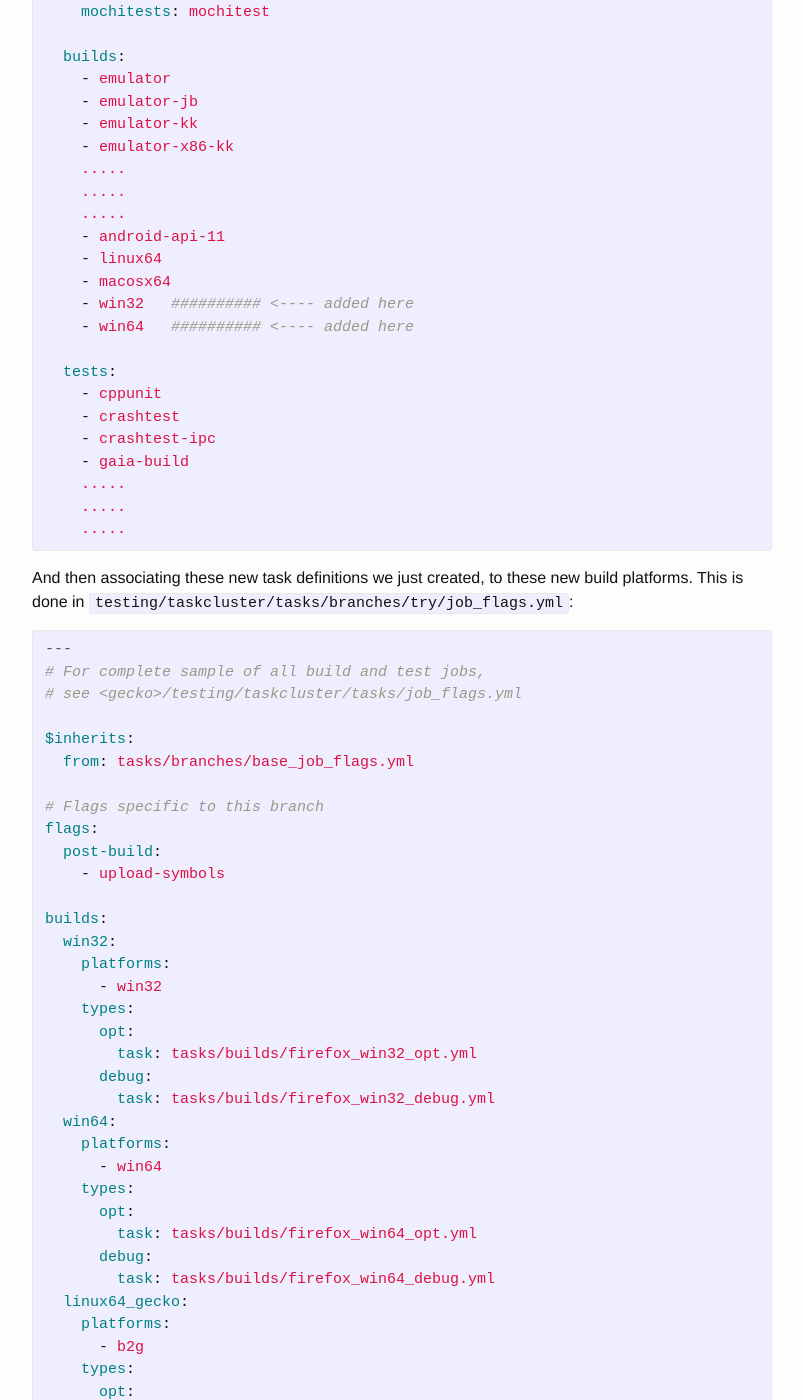
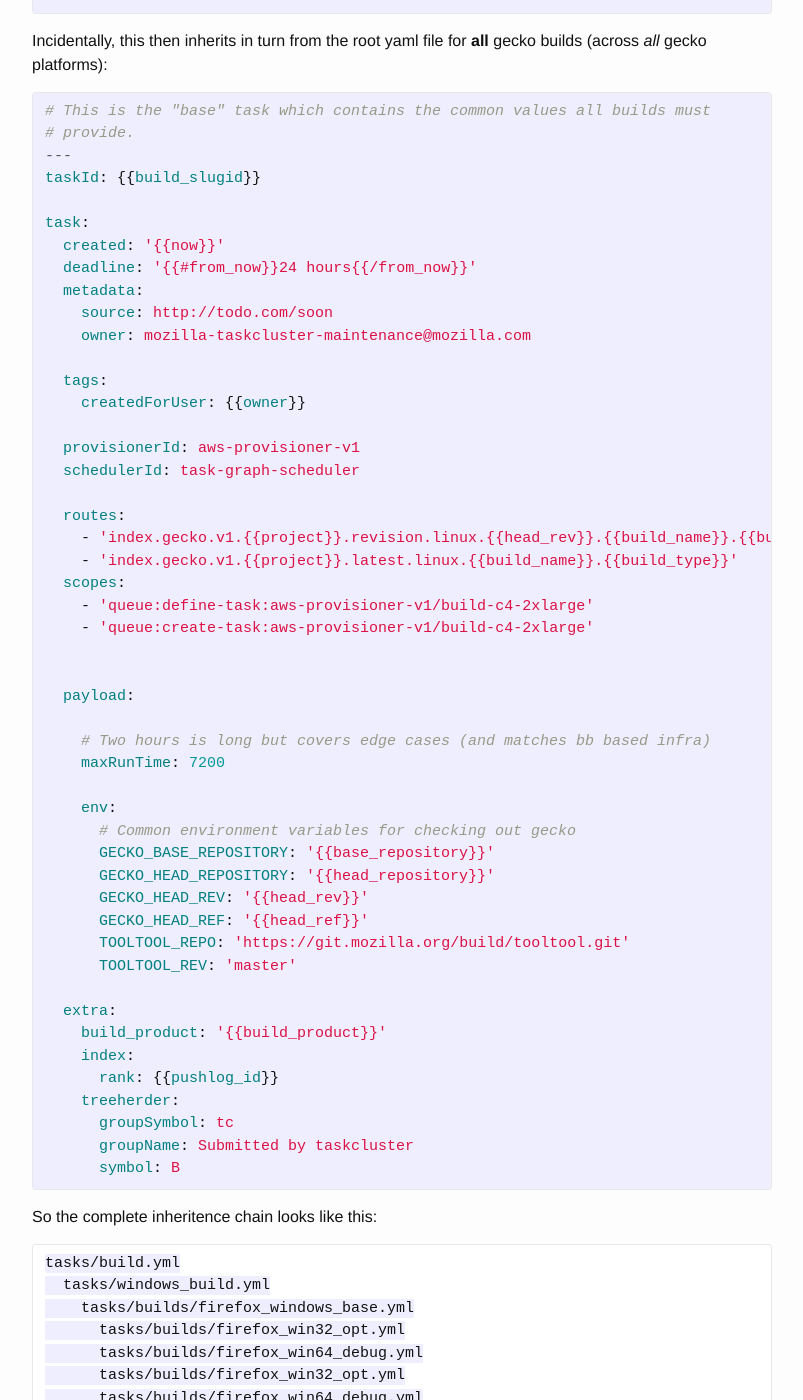
Before and after one commit to petemoore/petemoore.github.io, a Jekyll site: the page built from _posts/2015-09-30-building-firefox-for-windows-on-try-using-taskcluster.markdown, in a window 1280 px wide and 1400 px high, scrolled down 11622 px. Shown: the whole window, without its empty margins (238-1041 px from the left). Built offline with Jekyll 4.4.1, drawn with Linux system fonts in a browser that asks for light colours; some of the changed text lies outside the part shown.

Commit message:
Updated blog to say how tasks get tied to win2012r2 worker type

````diff
--- a/_posts/2015-09-30-building-firefox-for-windows-on-try-using-taskcluster.markdown
+++ b/_posts/2015-09-30-building-firefox-for-windows-on-try-using-taskcluster.markdown
@@ -457,6 +457,84 @@
 
 This file above has defined those parameters, and provided some more task specific config too, which overlays the base config we saw before.
 
+But wait a minute... how do these tasks know to use the `win2012r2` worker type we created? The answer to that is that [testing/taskcluster/tasks/builds/firefox_windows_base.yml](https://hg.mozilla.org/try/file/fc4b30cc56fb/testing/taskcluster/tasks/builds/firefox_windows_base.yml) inherits from [testing/taskcluster/tasks/windows_build.yml](https://hg.mozilla.org/try/file/fc4b30cc56fb/testing/taskcluster/tasks/windows_build.yml):
+
+{% highlight yaml %}
+# This is the base windows task which contains the common values all windows builds must
+# provide.
+---
+$inherits:
+  from: 'tasks/build.yml'
+
+task:
+  workerType: win2012r2
+{% endhighlight %}
+
+Incidentally, this then inherits in turn from the root yaml file for __all__ gecko builds (across _all_ gecko platforms):
+
+{% highlight yaml %}
+# This is the "base" task which contains the common values all builds must
+# provide.
+---
+taskId: {{ "{{build_slugid"}}}}
+
+task:
+  created: '{{ "{{now"}}}}'
+  deadline: '{{ "{{#from_now"}}}}24 hours{{ "{{/from_now"}}}}'
+  metadata:
+    source: http://todo.com/soon
+    owner: mozilla-taskcluster-maintenance@mozilla.com
+
+  tags:
+    createdForUser: {{ "{{owner"}}}}
+
+  provisionerId: aws-provisioner-v1
+  schedulerId: task-graph-scheduler
+
+  routes:
+    - 'index.gecko.v1.{{ "{{project"}}}}.revision.linux.{{ "{{head_rev"}}}}.{{ "{{build_name"}}}}.{{ "{{build_type"}}}}'
+    - 'index.gecko.v1.{{ "{{project"}}}}.latest.linux.{{ "{{build_name"}}}}.{{ "{{build_type"}}}}'
+  scopes:
+    - 'queue:define-task:aws-provisioner-v1/build-c4-2xlarge'
+    - 'queue:create-task:aws-provisioner-v1/build-c4-2xlarge'
+
+
+  payload:
+
+    # Two hours is long but covers edge cases (and matches bb based infra)
+    maxRunTime: 7200
+
+    env:
+      # Common environment variables for checking out gecko
+      GECKO_BASE_REPOSITORY: '{{ "{{base_repository"}}}}'
+      GECKO_HEAD_REPOSITORY: '{{ "{{head_repository"}}}}'
+      GECKO_HEAD_REV: '{{ "{{head_rev"}}}}'
+      GECKO_HEAD_REF: '{{ "{{head_ref"}}}}'
+      TOOLTOOL_REPO: 'https://git.mozilla.org/build/tooltool.git'
+      TOOLTOOL_REV: 'master'
+
+  extra:
+    build_product: '{{ "{{build_product"}}}}'
+    index:
+      rank: {{ "{{pushlog_id"}}}}
+    treeherder:
+      groupSymbol: tc
+      groupName: Submitted by taskcluster
+      symbol: B
+{% endhighlight %}
+
+So the complete inheritence chain looks like this:
+
+```
+tasks/build.yml
+  tasks/windows_build.yml
+    tasks/builds/firefox_windows_base.yml
+      tasks/builds/firefox_win32_opt.yml
+      tasks/builds/firefox_win64_debug.yml
+      tasks/builds/firefox_win32_opt.yml
+      tasks/builds/firefox_win64_debug.yml
+```
+
 Getting the new tasks added to Try pushes
 -----------------------------------------
 
@@ -496,7 +574,7 @@
 
 And then associating these new task definitions we just created, to these new build platforms. This is done in `testing/taskcluster/tasks/branches/try/job_flags.yml`:
 
-{%highlight yaml %}
+{% highlight yaml %}
 ---
 # For complete sample of all build and test jobs,
 # see <gecko>/testing/taskcluster/tasks/job_flags.yml
````
